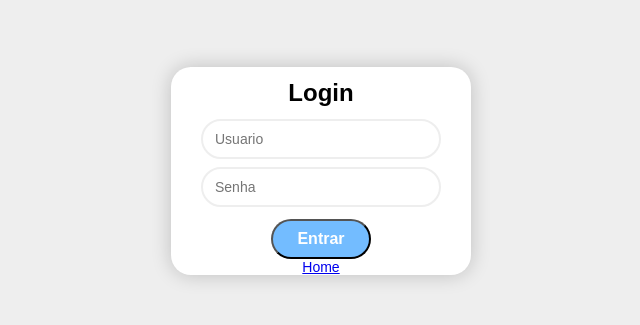
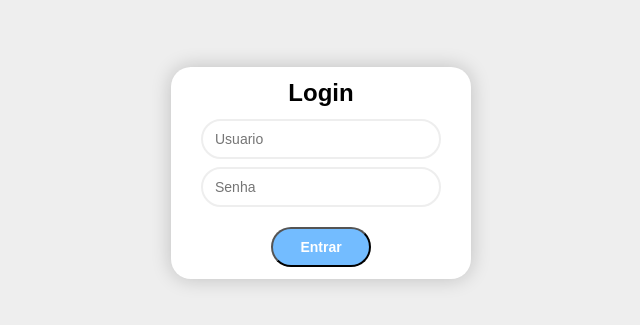
Before and after one commit to pfreire013/2be, a React (Create React App) app: page / in a window 1280 px wide. Shown: the part 189-514 px from the top of the page, without its empty margins (319-959 px from the left). Built offline with nearby package versions, Linux system fonts and the light colour scheme.

Commit message:
change styles for html tags

```diff
--- a/src/screens/Home/Home.js
+++ b/src/screens/Home/Home.js
@@ -1,15 +1,15 @@
 import React from 'react';
 
-import { Container, Title, TemplateContainer, TableHeader, TableBody, Subtille, TableContaier, ContactsContainer } from './styles';
+import { Container, TemplateContainer, TableBody, TableContaier  } from './styles';
 
 function Home() {
   return (
     <Container>
-      <Title>Template</Title>
+      <h1>Template</h1>
       <TemplateContainer />
-      <Subtille>Contatos</Subtille>
+      <h2>Contatos</h2>
       <TableContaier>
-        <TableHeader>
+        <thead>
           <tr>
             <th>
             <input
@@ -24,7 +24,7 @@ function Home() {
             <th scope="col">Processada</th>
             <th scope="col">Status</th>
           </tr>
-        </TableHeader>
+        </thead>
         <TableBody>
             <td>
             <input
--- a/src/screens/Home/styles.js
+++ b/src/screens/Home/styles.js
@@ -11,13 +11,19 @@ export const Container = styled.div`
   display: flex;
   flex-direction: column;
   align-items: center;
-`
 
-export const Title = styled.h1`
+  h1 {
     font-size: 24px;
     color: #000;
     font-family: Arial, Helvetica, sans-serif;
     margin-bottom: 20px;
+  }
+
+  h2 {
+    font-size: 20px;
+    color: #000;
+    font-family: Arial, Helvetica, sans-serif;
+  }
 `
 
 export const TemplateContainer = styled.div`
@@ -30,21 +36,13 @@ export const TemplateContainer = styled.div`
   margin-bottom: 40px;
 `
 
-export const Subtille = styled.h1`
-  font-size: 20px;
-  color: #000;
-  font-family: Arial, Helvetica, sans-serif;
-`
-
 export const TableContaier = styled.table`
   width: 100%;
   border-collapse: collapse;
   table-layout: fixed;
   margin-top: 20px;
-`
 
-export const TableHeader = styled.thead`
-
+  thead {
     input {
       font-size: 20px;
     }
@@ -54,7 +52,7 @@ export const TableHeader = styled.thead`
       height: 40px;
       margin: 0;
     }
-
+  }
 `
 
 export const TableBody = styled.tr`
@@ -70,9 +68,3 @@ export const TableBody = styled.tr`
     text-align: center;
   }
 `
-
-export const ContactsContainer = styled.div`
-  display: flex;
-  justify-content: center;
-  align-items: center;
-`
--- a/src/screens/Login/Login.js
+++ b/src/screens/Login/Login.js
@@ -3,7 +3,7 @@ import { Link, useHistory } from 'react-router-dom';
 import Autenticacao from './../../Authentication';
 
 
-import { Container, Title, LoginContainer, InputName, InputPassword, LoginButton, ButtonText } from './styles';
+import { Container, LoginContainer } from './styles';
 
 function Login(props) {
   const [key, setKey ] = useState('')
@@ -39,17 +39,16 @@ function Login(props) {
   return (
     <Container>
         <LoginContainer>
-          <Title>Login</Title>
-          <InputName
+          <h1>Login</h1>
+          <input
             placeholder='Usuario'
           />
-          <InputPassword
+          <input
             placeholder='Senha'
           />
-          <LoginButton>
-            <ButtonText>Entrar</ButtonText>
-          </LoginButton>
-          <Link to='/home'>Home</Link>
+          <Link to="/home">
+            <button type="button">Entrar</button>
+          </Link>
         </LoginContainer>
     </Container>
   );
--- a/src/screens/Login/styles.js
+++ b/src/screens/Login/styles.js
@@ -10,15 +10,6 @@ export const Container = styled.div`
   margin-top: 20%;
 `
 
-export const Title = styled.h1`
-  font-size: 24px;
-  color: #000;
-  font-family: Arial, Helvetica, sans-serif;
-  align-self: center;
-  margin-top: 12px;
-  margin-bottom: 12px;
-`
-
 export const LoginContainer = styled.div`
   width: 300px;
   background: ${theme.color.white};
@@ -28,35 +19,33 @@ export const LoginContainer = styled.div`
   flex-direction: column;
   justify-content: center;
   align-items: center;
-`
 
-export const InputName = styled.input`
+  h1 {
+    font-size: 24px;
+    color: #000;
+    font-family: Arial, Helvetica, sans-serif;
+    align-self: center;
+    margin-top: 12px;
+    margin-bottom: 12px;
+  }
+
+  input {
     height: 40px;
     width: 80%;
     border: 2px solid ${theme.color.lightGray};
     border-radius: 20px;
     margin-bottom: 8px;
     padding: 12px;
-`
+  }
 
-export const InputPassword = styled.input`
-  height: 40px;
-  width: 80%;
-  border: 2px solid ${theme.color.lightGray};
-  border-radius: 20px;
-  padding: 12px;
-`
-
-export const LoginButton = styled.button`
+  button {
     background: #73BCFF;
     border-radius: 25px;
     height: 40px;
     width: 100px;
     margin-top: 12px;
+    color: ${theme.color.white};
+    font-weight: bold;
+    margin-bottom: 12px;
+    }
 `
-
-export const ButtonText = styled.h1`
-  font-size: 16px;
-  color: #FFFFFF;
-  font-family: Arial, Helvetica, sans-serif;
-`
```
Lines whose indentation alone changed are shown as unchanged.
